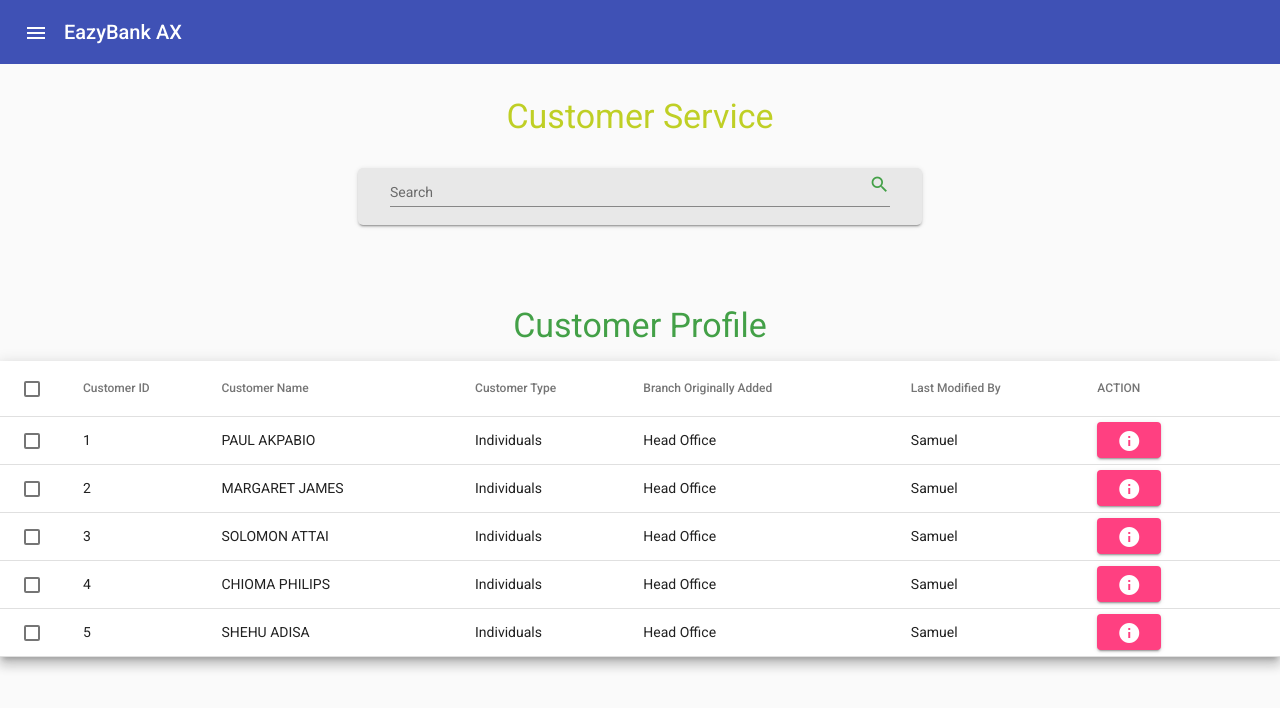
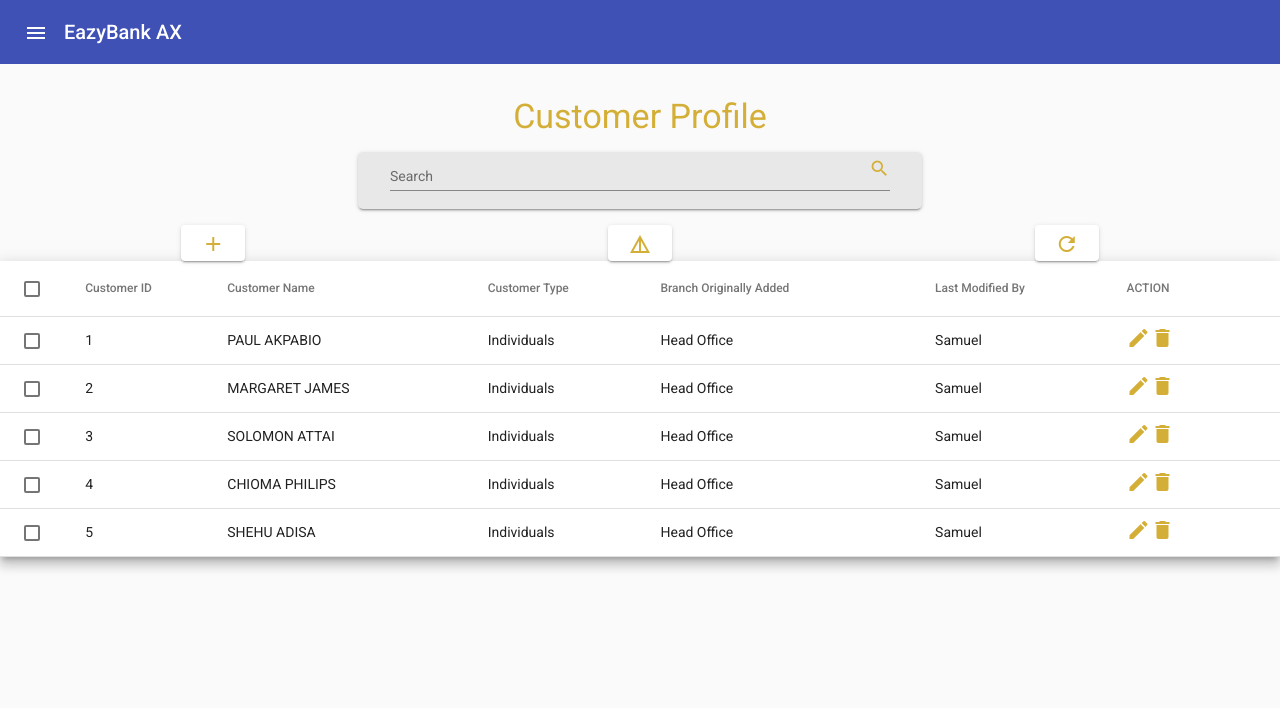
Before and after one commit to thesamtj/angularmaterial_uitest_forms, an Angular app: page / in a window 1280 px wide. Shown: the top 708 px of the page. Built offline with nearby package versions, Linux system fonts and the light colour scheme.

Commit message:
Fix router

```diff
--- a/src/app/app.module.ts
+++ b/src/app/app.module.ts
@@ -6,6 +6,7 @@ import { AppComponent } from './app.component';
 import { BrowserAnimationsModule } from '@angular/platform-browser/animations';
 
 import { DemoMaterialModule } from "./shared/material-module";
+import { FlexLayoutModule } from "@angular/flex-layout";
 import { HeaderComponent } from './navigation/header/header.component';
 import { SidenavComponent } from './navigation/sidenav/sidenav.component';
 import { HttpClientModule } from '@angular/common/http';
@@ -24,6 +25,7 @@ import { CustomerListComponent } from './customers/customer-list/customer-list.c
     HttpClientModule,
     AppRoutingModule,
     DemoMaterialModule,
+    FlexLayoutModule,
     BrowserAnimationsModule
   ],
   providers: [],
--- a/src/app/customers/customer-list/customer-list.component.html
+++ b/src/app/customers/customer-list/customer-list.component.html
@@ -1,16 +1,16 @@
 <section>
+  <div>
     <h1
       class="mat-display-1"
       style="
         text-align: center;
         padding-top: 2rem;
-      margin-bottom: 2rem;
-      color: #bfcf25;
+        margin-bottom: 1rem;
+        color: #d4af37;
       "
     >
-    Customer Service
+      Customer Profile
     </h1>
-  <div>
     <form class="example-form mat-elevation-z2">
       <mat-form-field class="example-full-width">
         <input
@@ -19,21 +19,28 @@
           placeholder="Search"
           (keyup)="applyFilter($event.target.value)"
         />
-        <mat-icon matSuffix style="color: #43a047;">search</mat-icon>
+        <mat-icon matSuffix style="color: #d4af37">search</mat-icon>
       </mat-form-field>
     </form>
 
-    <h1
-      class="mat-display-1"
-      style="
-        text-align: center;
-        margin-top: 5rem;
-        margin-bottom: 1rem;
-        color: #43a047;
-      "
+    <div
+      style="margin-top: 1rem"
+      fxLayout="row"
+      fxLayoutAlign="space-around center"
     >
-      Customer Profile
-    </h1>
+      <button class="button" mat-raised-button (click)="getAllRecords()">
+        <mat-icon style="color: #d4af37">add</mat-icon>
+      </button>
+
+      <button mat-raised-button (click)="getAllSelected()">
+        <mat-icon style="color: #d4af37">details</mat-icon>
+      </button>
+
+      <button mat-raised-button (click)="addRecord()">
+        <mat-icon style="color: #d4af37">refresh</mat-icon>
+      </button>
+    </div>
+
     <table mat-table [dataSource]="dataSource" class="mat-elevation-z8">
       <!-- Checkbox Column -->
       <ng-container matColumnDef="select">
@@ -99,14 +106,8 @@
       <ng-container matColumnDef="action">
         <th mat-header-cell *matHeaderCellDef>ACTION</th>
         <td mat-cell *matCellDef="let member">
-      <button
-        mat-raised-button
-        color="accent"
-        matTooltip="View More"
-        [matTooltipPosition]="'right'"
-      >
-        <mat-icon> info </mat-icon>
-      </button>
+          <mat-icon style="color: #d4af37"> edit </mat-icon>
+          <mat-icon style="color: #d4af37"> delete </mat-icon>
         </td>
       </ng-container>
 
@@ -117,5 +118,6 @@
         (click)="selection.toggle(row)"
       ></tr>
     </table>
+    <mat-spinner *ngIf="loading"></mat-spinner>
   </div>
 </section>
--- a/src/app/customers/customer-list/customer-list.component.scss
+++ b/src/app/customers/customer-list/customer-list.component.scss
@@ -16,3 +16,7 @@ table {
 .example-full-width {
   width: 100%;
 }
+
+.mat-spinner {
+  margin: 10% auto;
+}
--- a/src/app/customers/customer-list/customer-list.component.ts
+++ b/src/app/customers/customer-list/customer-list.component.ts
@@ -49,6 +49,12 @@ export class CustomerListComponent implements OnInit {
     this.dataSource.filter = filterValue.trim().toLowerCase();
   }
 
+  getAllRecords() {}
+
+  getAllSelected() {}
+
+  addRecord() {}
+
   /** Whether the number of selected elements matches the total number of rows. */
   isAllSelected() {
     const numSelected = this.selection.selected.length;
--- a/src/app/navigation/sidenav/sidenav.component.html
+++ b/src/app/navigation/sidenav/sidenav.component.html
@@ -56,8 +56,7 @@
     </mat-sidenav>
 
     <mat-sidenav-content>
-      <app-customer-list></app-customer-list>
-      <mat-spinner *ngIf="loading"></mat-spinner>
+      <router-outlet></router-outlet>
     </mat-sidenav-content>
   </mat-sidenav-container>
 </div>
--- a/src/app/navigation/sidenav/sidenav.component.scss
+++ b/src/app/navigation/sidenav/sidenav.component.scss
@@ -33,7 +33,3 @@ h1.example-app-name {
 table {
   width: 100%;
 }
-
-.mat-spinner {
-  margin: 10% auto;
-}
--- a/src/app/navigation/sidenav/sidenav.component.ts
+++ b/src/app/navigation/sidenav/sidenav.component.ts
@@ -1,6 +1,6 @@
 import { SelectionModel } from '@angular/cdk/collections';
 import { MediaMatcher } from '@angular/cdk/layout';
-import { NavItem } from "../../model/nav-item";
+import { NavItem } from '../../model/nav-item';
 import {
   ChangeDetectorRef,
   Component,
@@ -10,7 +10,7 @@ import {
   Output,
 } from '@angular/core';
 import { MatTableDataSource } from '@angular/material/table';
-import { CustomerProfileService } from "../../services/customer-profile.service";
+import { CustomerProfileService } from '../../services/customer-profile.service';
 import { Customer } from 'src/app/model/customer';
 
 @Component({
@@ -26,7 +26,7 @@ export class SidenavComponent implements OnInit, OnDestroy {
     'weight',
     'symbol',
     'modified',
-    'action'
+    'action',
   ];
   dataSource = new MatTableDataSource<Customer>();
   selection = new SelectionModel<Customer>(true, []);
@@ -35,7 +35,11 @@ export class SidenavComponent implements OnInit, OnDestroy {
 
   private _mobileQueryListener: () => void;
 
-  constructor(changeDetectorRef: ChangeDetectorRef, media: MediaMatcher, private customerService: CustomerProfileService) {
+  constructor(
+    changeDetectorRef: ChangeDetectorRef,
+    media: MediaMatcher,
+    private customerService: CustomerProfileService
+  ) {
     this.mobileQuery = media.matchMedia('(max-width: 600px)');
     this._mobileQueryListener = () => changeDetectorRef.detectChanges();
     this.mobileQuery.addListener(this._mobileQueryListener);
@@ -43,8 +47,8 @@ export class SidenavComponent implements OnInit, OnDestroy {
 
   ngOnInit() {
     this.subscriptions.push(
-      this.customerService.getAllCustomers().subscribe(customers => {
-        console.log("customers loaded", customers);
+      this.customerService.getAllCustomers().subscribe((customers) => {
+        console.log('customers loaded', customers);
         this.onDataLoad(customers);
       })
     );
@@ -83,14 +87,9 @@ export class SidenavComponent implements OnInit, OnDestroy {
 
   menu: NavItem[] = [
     {
-      displayName: 'Escritorio',
+      displayName: 'Samuel Tijani',
       iconName: 'desktop_windows',
       route: 'escritorio',
-    },
-    {
-      displayName: 'Entradas GADE',
-      iconName: 'ballot',
-      route: 'entradasGADE',
     },
     {
       displayName: 'Customer Service',
@@ -102,18 +101,18 @@ export class SidenavComponent implements OnInit, OnDestroy {
           route: '/customer-profile',
         },
         {
-          displayName: 'Todos',
+          displayName: 'Customer Profile',
           iconName: 'waves',
-          route: '/todos',
+          route: '/customer-profile',
         },
       ],
     },
     {
-      displayName: 'Perfiles',
+      displayName: 'Customer Service',
       iconName: 'group',
       children: [
         {
-          displayName: 'Búsqueda Perfil',
+          displayName: 'Customer Profile',
           iconName: 'search',
           route: '/busquedaperfiles',
         },
@@ -134,7 +133,6 @@ export class SidenavComponent implements OnInit, OnDestroy {
        cupidatat non proident, sunt in culpa qui officia deserunt mollit anim id est laborum.`
   );
 
-
   ngOnDestroy(): void {
     this.mobileQuery.removeListener(this._mobileQueryListener);
   }
```
Lines whose indentation alone changed are shown as unchanged.
